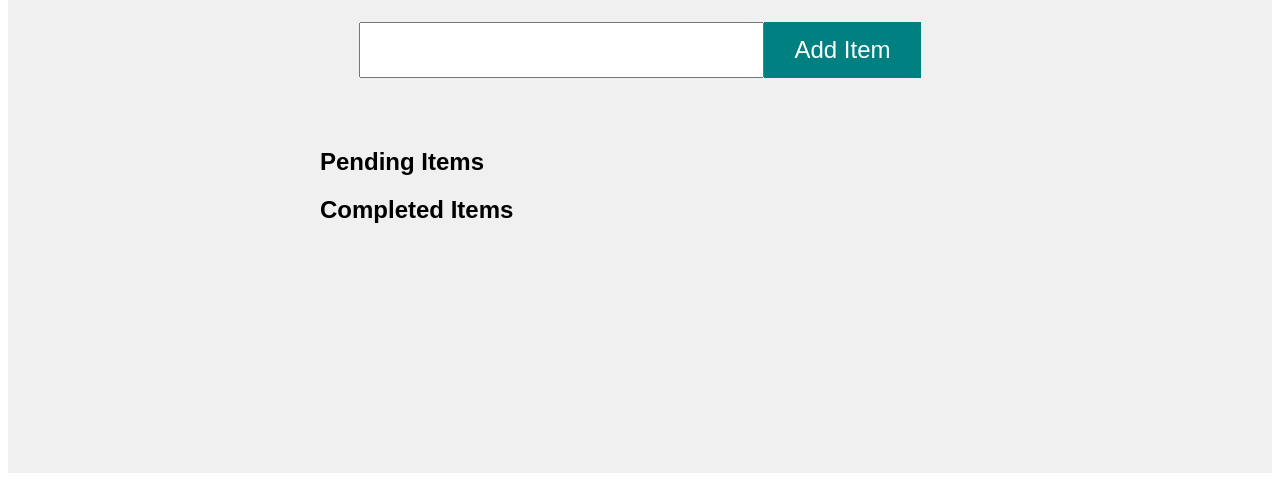
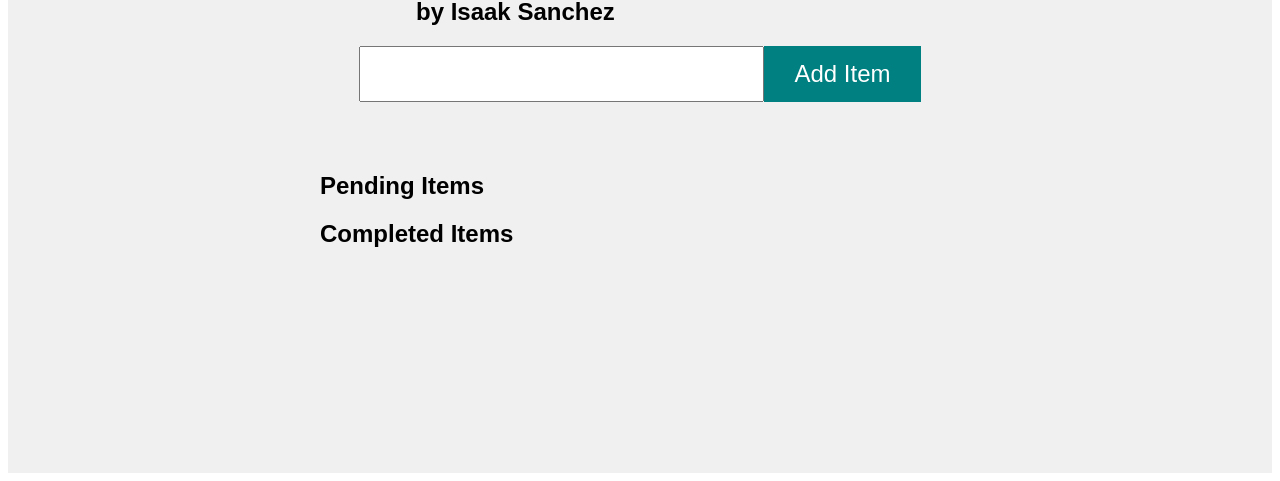
Before and after one commit to Is-SchAcc1/homework2, a plain HTML site: page index.html in a window 1280 px wide. Shown: the part 335-816 px from the top of the page. Drawn offline with Linux system fonts and the light colour scheme.

Commit message:
Changed the index file by adding my name after the file.

```diff
--- a/index.html
+++ b/index.html
@@ -12,6 +12,7 @@
 
         <div>
         <h1 class="main-title">A Simple To Do List</h1>
+        <h2> by Isaak Sanchez</h2>
         </div>
 
         <div class="formItems">
```
